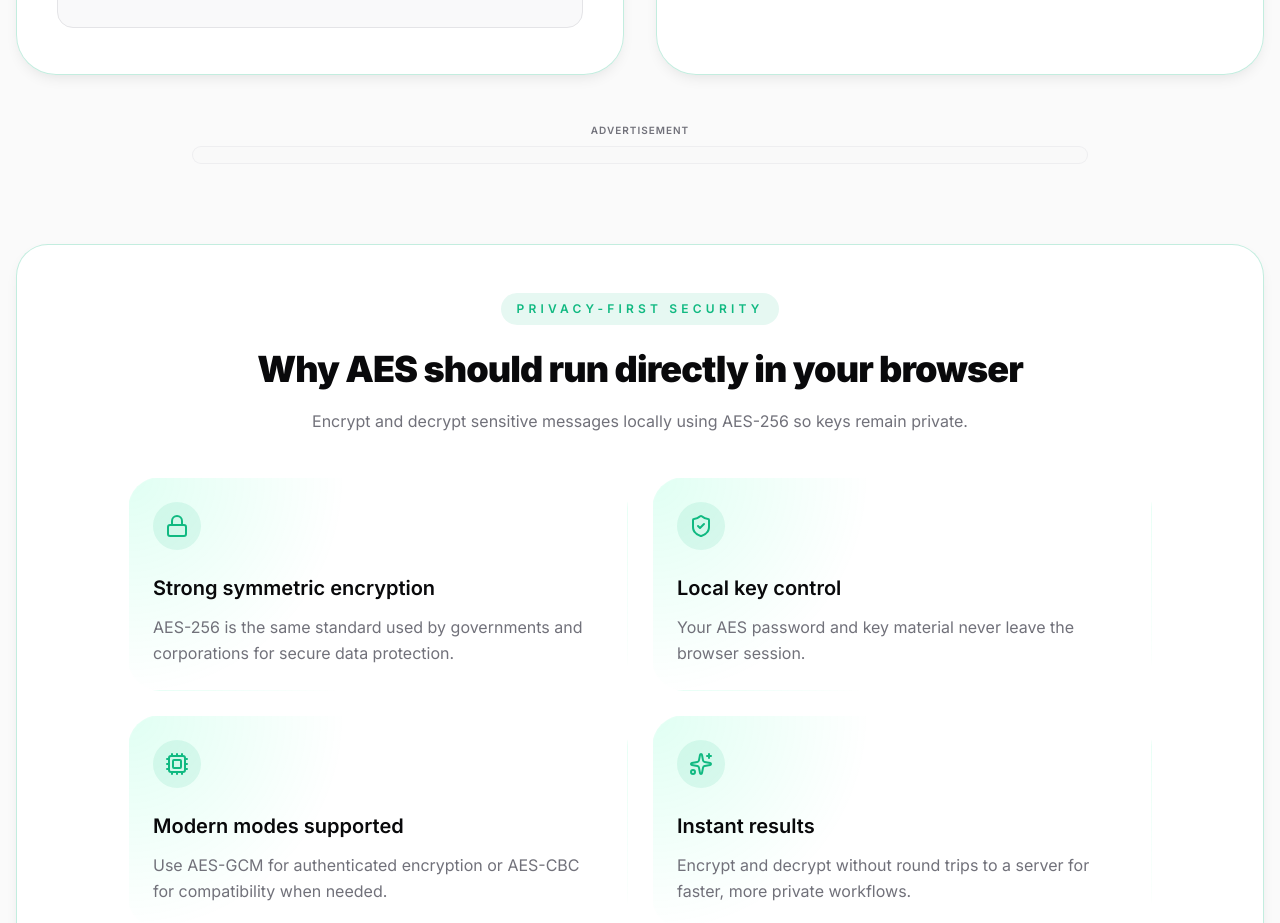
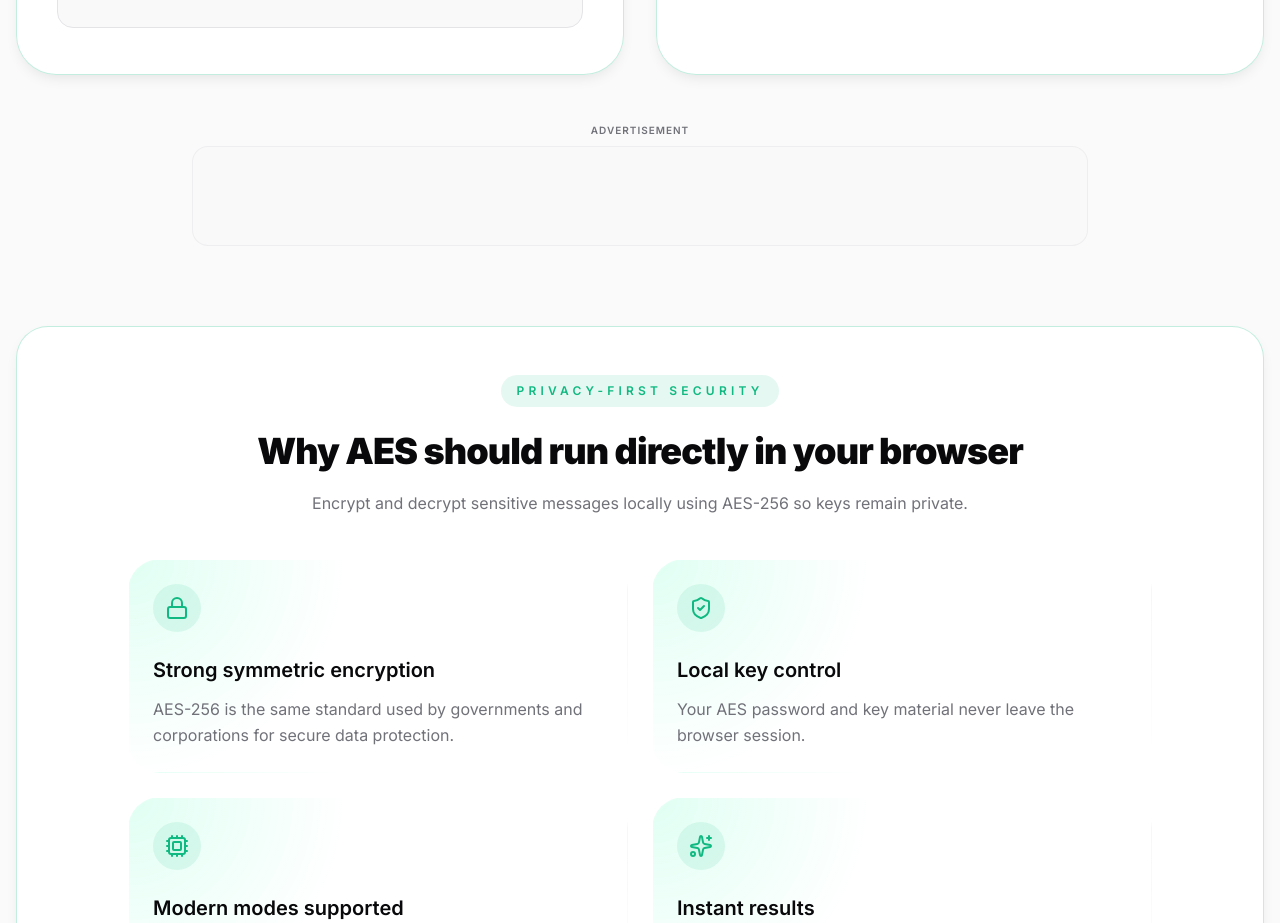
Before and after one commit to kashifdevfe/Cipherly, a Next.js app: page /tools/aes-encryption-decryption in a window 1280 px wide. Shown: the part 1500-2423 px from the top of the page. Built offline with nearby package versions, Linux system fonts and the light colour scheme.

Commit message:
feat: add AdUnit component for Google AdSense integration

```diff
--- a/components/AdUnit.tsx
+++ b/components/AdUnit.tsx
@@ -10,28 +10,30 @@ interface AdUnitProps {
 }
 
 export default function AdUnit({ slot, format = 'auto', responsive = true, style }: AdUnitProps) {
-  const adLoadedRef = useRef(false);
-
   useEffect(() => {
-    if (adLoadedRef.current) return;
-
     try {
-      (window.adsbygoogle = window.adsbygoogle || []).push({});
-      adLoadedRef.current = true;
-    } catch (err) {
-      console.warn('AdSense error:', err);
+      // Check if there are any unfilled ads before pushing
+      const unfilledAds = document.querySelectorAll('.adsbygoogle:not([data-adsbygoogle-status="done"])');
+      if (unfilledAds.length > 0) {
+        (window.adsbygoogle = window.adsbygoogle || []).push({});
+      }
+    } catch (err: any) {
+      if (!err.message?.includes('already have ads')) {
+        console.warn('AdSense error:', err);
+      }
     }
-  }, []);
+  }, [slot]);
 
   return (
-    <div className="my-8 flex flex-col items-center">
+    <div className="my-8 flex flex-col items-center overflow-hidden">
       <span className="text-[10px] uppercase text-muted-foreground mb-2 tracking-widest font-semibold">Advertisement</span>
-      <div className="w-full max-w-4xl border border-border/50 rounded-lg bg-muted/10 p-2 flex justify-center">
+      <div className="w-full max-w-4xl border border-border/50 rounded-lg bg-muted/10 p-2 flex justify-center min-h-[100px]">
         <ins
           className="adsbygoogle"
           style={{
             display: 'block',
             textAlign: 'center',
+            width: '100%',
             ...style
           }}
           data-ad-client="ca-pub-9460915138481579"
```
